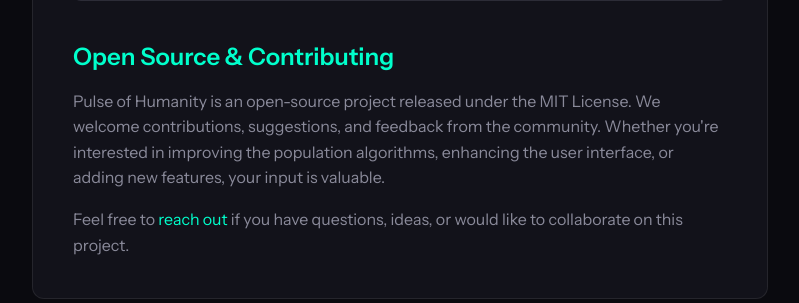
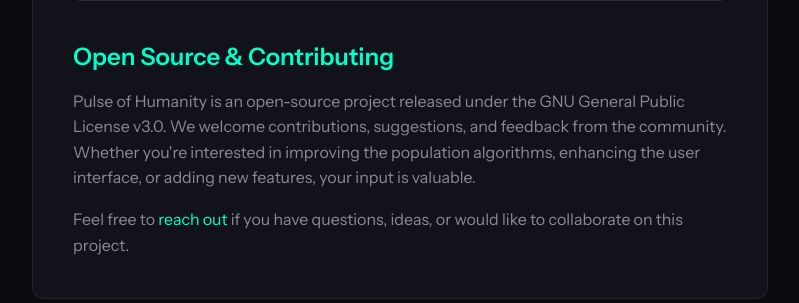
Before and after one commit to GnuJason/Pulse-of-Humanity, a Flask app: page /about in a window 1280 px wide. Shown: the part 1395-1698 px from the top of the page, without its empty margins (240-1039 px from the left). Run offline with Flask 3, Linux system fonts and the light colour scheme; style sheets or scripts are compiled from the project's sources.

Commit message:
Replace MIT license references with GPL v3
The project's LICENSE file is GPL v3; docs/templates incorrectly
referenced MIT. Updated:
- templates/about.html: 'MIT License' -> 'GNU General Public License v3.0'
- DEPLOYMENT_SUMMARY.md: LICENSE tree entry updated
- README.md.old: stale backup updated for consistency

Left static/css/main.css alone — that is Tailwind's own upstream MIT
banner and removing it would violate Tailwind's license.

```diff
--- a/templates/about.html
+++ b/templates/about.html
@@ -102,7 +102,7 @@
         <section>
           <h2 class="heading-md text-[var(--accent)] mb-4">Open Source &amp; Contributing</h2>
           <p class="body-md mb-4" style="color: var(--text-secondary);">
-            Pulse of Humanity is an open-source project released under the MIT License. We welcome contributions,
+            Pulse of Humanity is an open-source project released under the GNU General Public License v3.0. We welcome contributions,
             suggestions, and feedback from the community. Whether you're interested in improving the population algorithms,
             enhancing the user interface, or adding new features, your input is valuable.
           </p>
```
Also changed, not shown: DEPLOYMENT_SUMMARY.md (+1 -1 lines), 1 other file.
